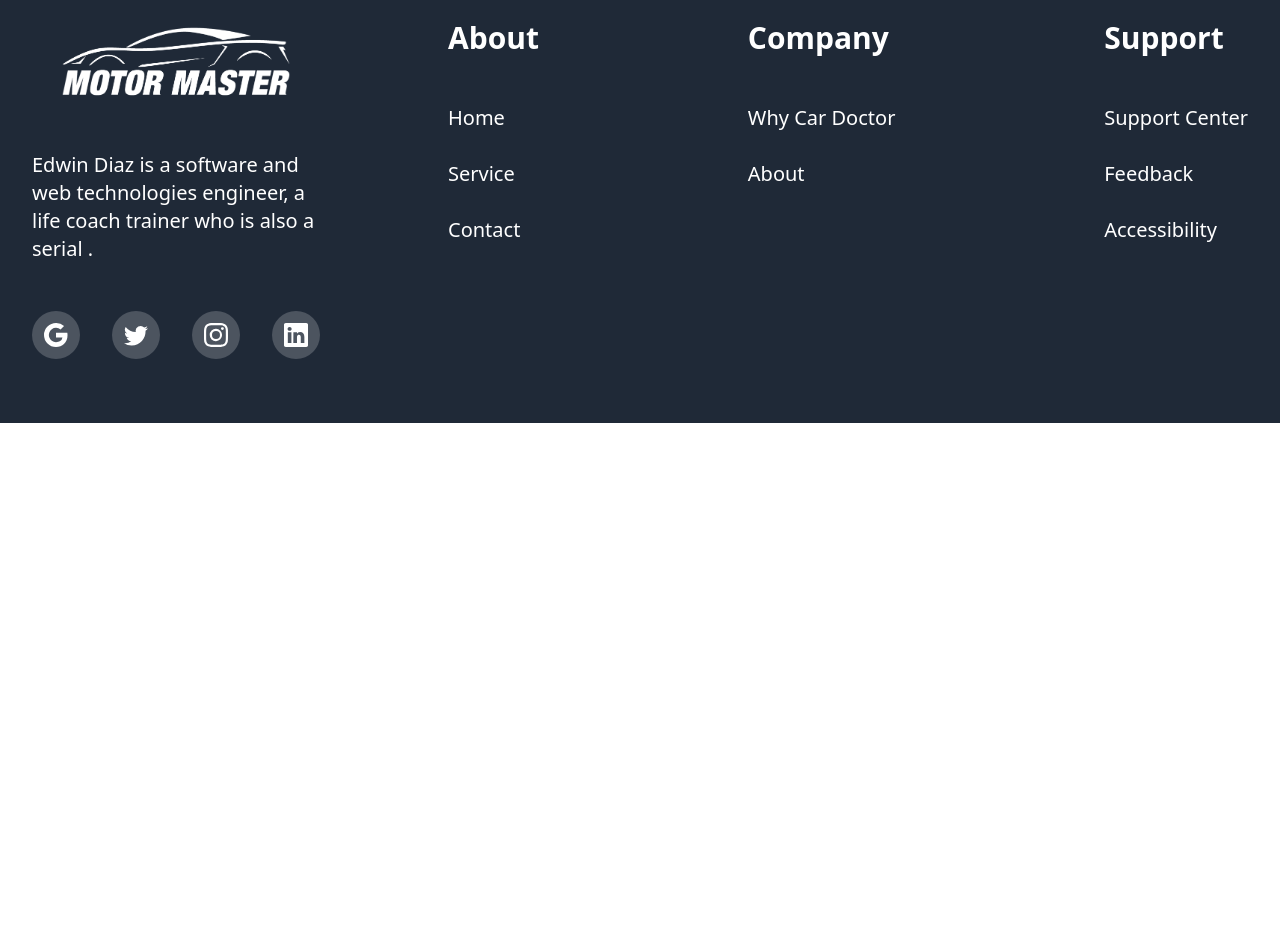
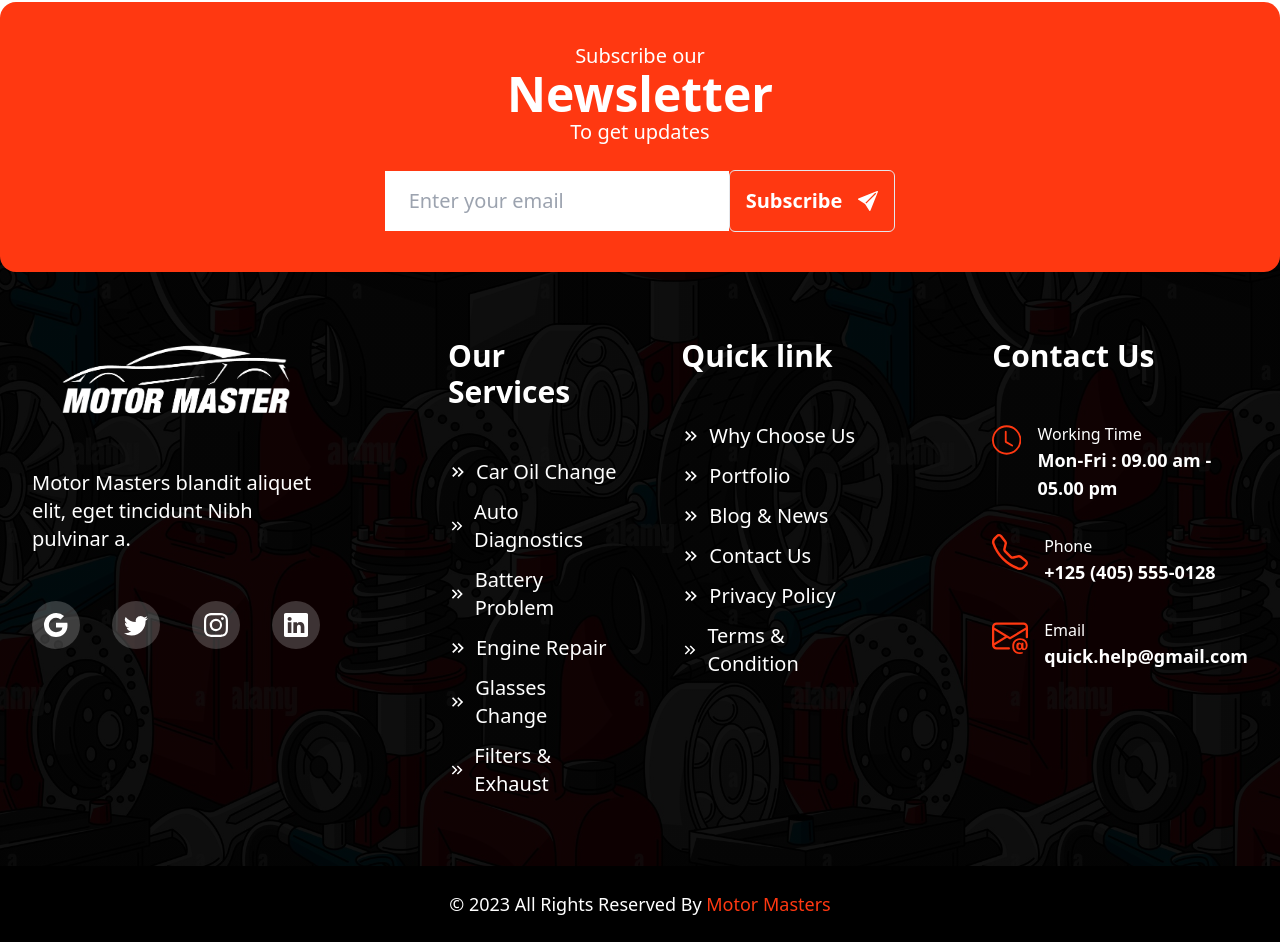
Before and after one commit to aHasnat1997/motor_masters_client, a React (Vite) app: page / in a window 1280 px wide. Shown: the part 2192-3134 px from the top of the page. Before the commit the page ends 2615 px from the top, so only its background shows below. Built offline with nearby package versions, Linux system fonts and the light colour scheme.

Commit message:
FIX: Footer design

```diff
--- a/src/components/Footer.jsx
+++ b/src/components/Footer.jsx
@@ -1,83 +1,138 @@
 import { Link } from 'react-router-dom';
-import { BsGoogle, BsTwitter, BsInstagram, BsLinkedin } from "react-icons/bs";
+import {
+    BsGoogle,
+    BsTwitter,
+    BsInstagram,
+    BsLinkedin,
+    BsClock,
+    BsTelephone,
+    BsEnvelopeAt,
+    BsFillSendFill
+} from "react-icons/bs";
+import { MdKeyboardDoubleArrowRight } from 'react-icons/md';
 import React from 'react';
 import Logo from './Logo';
+import footerBgImg from '../assets/footer.jpg';
 
 /**
  * Footer component for the website.
  * @returns {JSX.Element} Footer.
  */
 export default function Footer() {
-    // Array containing footer navigation data.
-    const footerNav = [
+    // Array containing footer services data.
+    const services = [
         {
-            title: 'About',
+            title: 'Our Services',
             lists: [
                 {
-                    name: 'Home',
+                    name: 'Car Oil Change',
                     to: '/'
                 },
                 {
-                    name: 'Service',
+                    name: 'Auto Diagnostics',
                     to: '/'
                 },
                 {
-                    name: 'Contact',
-                    to: '/'
-                }
-            ]
-        },
-        {
-            title: 'Company',
-            lists: [
-                {
-                    name: 'Why Car Doctor',
+                    name: 'Battery Problem',
                     to: '/'
                 },
                 {
-                    name: 'About',
-                    to: '/'
-                }
-            ]
-        },
-        {
-            title: 'Support',
-            lists: [
-                {
-                    name: 'Support Center',
+                    name: 'Engine Repair',
                     to: '/'
                 },
                 {
-                    name: 'Feedback',
+                    name: 'Glasses Change',
                     to: '/'
                 },
                 {
-                    name: 'Accessibility',
+                    name: 'Filters & Exhaust',
                     to: '/'
                 },
             ]
+        }
+    ];
+    // Array containing footer quick link data.
+    const quickLink = [
+        {
+            title: 'Quick link',
+            lists: [
+                {
+                    name: 'Why Choose Us',
+                    to: '/'
                 },
+                {
+                    name: 'Portfolio',
+                    to: '/'
+                },
+                {
+                    name: 'Blog & News',
+                    to: '/'
+                },
+                {
+                    name: 'Contact Us',
+                    to: '/'
+                },
+                {
+                    name: 'Privacy Policy',
+                    to: '/'
+                },
+                {
+                    name: 'Terms & Condition',
+                    to: '/'
+                },
+            ]
+        }
     ];
 
     /**
-     * Generates list items for the footer navigation.
+     * Generates list items for the footer lists.
      * @param {string} name - The text for the list item.
      * @param {string} path - The URL to navigate to.
      * @returns {JSX.Element} - The list item JSX.
      */
     const listItems = (name, path) => {
         return <li className='text-xl group'>
-            <Link to={path}>{name}</Link>
+            <Link to={path} className='flex items-center gap-2'>
+                <MdKeyboardDoubleArrowRight /> {name}
+            </Link>
             <div className='w-full h-1 bg-white duration-700 origin-left scale-x-0 group-hover:scale-x-100' />
         </li>;
     };
 
     return (
-        <footer className="bg-gray-800 w-full">
+        <footer className='mt-52 relative'>
+            <div className='w-full absolute -top-32'>
+                <div className='max-container w-full px-4 py-10 bg-primary rounded-2xl flex flex-col items-center justify-center gap-6'>
+                    <div className='text-white text-center'>
+                        <h3 className='text-xl'>Subscribe our</h3>
+                        <h1 className='text-5xl font-semibold'>Newsletter</h1>
+                        <h3 className='text-xl'>To get updates</h3>
+                    </div>
+                    <div className='flex flex-col lg:flex-row items-center gap-2 lg:gap-0'>
+                        <input
+                            type="text"
+                            className='w-[95%] outline-none px-6 py-4 text-xl'
+                            placeholder='Enter your email'
+                        />
+                        <button className='btn-outline p-4 text-xl text-white flex items-center gap-4 duration-300 hover:bg-gray-800 hover:border-gray-800'>
+                            Subscribe <BsFillSendFill />
+                        </button>
+                    </div>
+                </div>
+            </div>
+            <div
+                style={{
+                    backgroundImage: `linear-gradient(#000000ee , #000000ee), url(${footerBgImg})`,
+                    backgroundSize: 'contain',
+                    backgroundPosition: 'center',
+                    backgroundRepeat: 'repeat',
+                }}
+                className='pt-48 lg:pt-36'
+            >
                 <div className='max-container py-16 text-white flex flex-col items-center lg:flex-row lg:items-start lg:justify-between gap-16 lg:gap-32'>
                     <div className='w-80 flex flex-col items-center gap-12'>
                         <Logo color='white' />
-                    <p className='text-xl'>Edwin Diaz is a software and web technologies engineer, a life coach trainer who is also a serial .</p>
+                        <p className='text-xl'>Motor Masters blandit aliquet elit, eget tincidunt Nibh pulvinar a.</p>
                         <div className='flex items-center gap-8 text-2xl'>
                             <div className='cursor-pointer p-3 bg-white/20 rounded-full duration-200 hover:bg-white/50'>
                                 <BsGoogle />
@@ -94,14 +149,34 @@ export default function Footer() {
                         </div>
                     </div>
 
-                <div className='w-full flex flex-col md:flex-row md:items-start md:justify-between gap-16'>
+                    <div className='w-full flex flex-col md:flex-row md:items-start md:justify-around gap-16'>
+                        <div>
                             {
-                        footerNav.map((item, i) => <div
+                                services.map((item, i) => <div
                                     key={i}
                                     className='flex flex-col items-center lg:items-start gap-6 lg:gap-12'
                                 >
                                     <h3 className='text-3xl font-semibold'>{item.title}</h3>
-                            <ul className='flex flex-col items-center lg:items-start gap-6'>
+                                    <ul className='flex flex-col items-start gap-2'>
+                                        {
+                                            item.lists.map((list, i) => <React.Fragment key={i}>
+                                                {
+                                                    listItems(list.name, list.to)
+                                                }
+                                            </React.Fragment>)
+                                        }
+                                    </ul>
+                                </div>)
+                            }
+                        </div>
+                        <div>
+                            {
+                                quickLink.map((item, i) => <div
+                                    key={i}
+                                    className='flex flex-col items-center lg:items-start gap-6 lg:gap-12'
+                                >
+                                    <h3 className='text-3xl font-semibold'>{item.title}</h3>
+                                    <ul className='flex flex-col items-start gap-2'>
                                         {
                                             item.lists.map((list, i) => <React.Fragment key={i}>
                                                 {
@@ -114,6 +189,42 @@ export default function Footer() {
                             }
                         </div>
                     </div>
+
+                    <div
+                        className='flex flex-col items-center lg:items-start gap-6 lg:gap-12'
+                    >
+                        <h3 className='text-3xl font-semibold'>Contact Us</h3>
+                        <ul className='flex flex-col items-start gap-8'>
+                            <li className='flex items-start gap-4'>
+                                <BsClock className='text-primary text-4xl' />
+                                <div>
+                                    <p>Working Time</p>
+                                    <p className='text-lg font-semibold'>Mon-Fri : 09.00 am - 05.00 pm</p>
+                                </div>
+                            </li>
+                            <li className='flex items-start gap-4'>
+                                <BsTelephone className='text-primary text-4xl' />
+                                <div>
+                                    <p>Phone</p>
+                                    <p className='text-lg font-semibold'>+125 (405) 555-0128</p>
+                                </div>
+                            </li>
+                            <li className='flex items-start gap-4'>
+                                <BsEnvelopeAt className='text-primary text-4xl' />
+                                <div>
+                                    <p>Email</p>
+                                    <p className='text-lg font-semibold'>quick.help@gmail.com</p>
+                                </div>
+                            </li>
+                        </ul>
+                    </div>
+                </div>
+                <div className='bg-black py-6'>
+                    <div className='max-container w-full text-white text-lg text-center'>
+                        <p>&copy; {new Date().getFullYear()} All Rights Reserved By <span className='text-primary hover:text-white'>Motor Masters</span></p>
+                    </div>
+                </div>
+            </div>
         </footer>
     );
 }
--- a/src/components/MainNav.jsx
+++ b/src/components/MainNav.jsx
@@ -179,7 +179,7 @@ export default function MainNav() {
             </nav>
             <div className={`lg:hidden w-full fixed top-0 bottom-0 z-50 bg-black/40 ${open ? 'right-0' : '-right-[100rem]'}`}>
                 <div
-                    className={`fixed top-0 z-50 w-[75%] duration-500 ${open ? 'right-0' : '-right-[100rem]'}`}
+                    className={`fixed top-0 z-50 w-[75%] md:w-[50%] duration-500 ${open ? 'right-0' : '-right-[100rem]'}`}
                 >
                     <OutSideClick
                         show={open}
--- a/src/components/ProductsCard.jsx
+++ b/src/components/ProductsCard.jsx
@@ -10,7 +10,7 @@ import Ratting from "./Ratting";
  */
 export default function ProductsCard({ image, title, price, ratting }) {
     return (
-        <div className="cursor-pointer w-full border rounded-xl p-6 group shadow-xl duration-300 hover:shadow-2xl click-effect">
+        <div className="cursor-pointer w-full rounded-xl p-6 group shadow-xl duration-300 hover:shadow-2xl click-effect">
             <div className="rounded-xl overflow-hidden">
                 <img
                     src={image}
--- a/src/index.css
+++ b/src/index.css
@@ -13,24 +13,28 @@
 }
 
 /* buttons styles */
+.btn {
+    @apply outline-none duration-200 text-lg md:text-xl font-semibold click-effect
+}
+
 .btn-primary {
-    @apply outline-none duration-200 bg-primary hover:bg-primary-hover text-white text-lg md:text-xl font-semibold rounded-md click-effect
+    @apply btn bg-primary hover:bg-primary-hover text-white rounded-md
 }
 
 .btn-outline {
-    @apply outline-none duration-200 border text-lg md:text-xl font-semibold rounded-md click-effect
+    @apply btn border rounded-md
 }
 
 .btn-primary-outline {
-    @apply outline-none duration-200 border border-primary hover:bg-primary text-primary hover:text-white text-lg md:text-xl font-semibold rounded-md click-effect
+    @apply btn border border-primary hover:bg-primary text-primary hover:text-white rounded-md
 }
 
 .btn-slider {
-    @apply outline-none duration-200 bg-gray-700/30 hover:bg-primary text-white text-lg md:text-xl font-semibold rounded-full click-effect
+    @apply btn bg-gray-700/30 hover:bg-primary text-white rounded-full
 }
 
 .btn-cancel {
-    @apply outline-none duration-200 bg-gray-700 hover:bg-gray-600 text-white text-xl md:text-2xl font-semibold rounded-full click-effect
+    @apply btn bg-gray-700 hover:bg-gray-600 text-white text-xl md:text-2xl font-semibold rounded-full
 }
 
 /* Shapes */
@@ -49,5 +53,5 @@
 
 /* test class */
 .test {
-    color: #00000034;
+    color: #000000ee;
 }
```
Also changed, not shown: src/assets/footer.jpg (added). Lines whose indentation alone changed are shown as unchanged.
